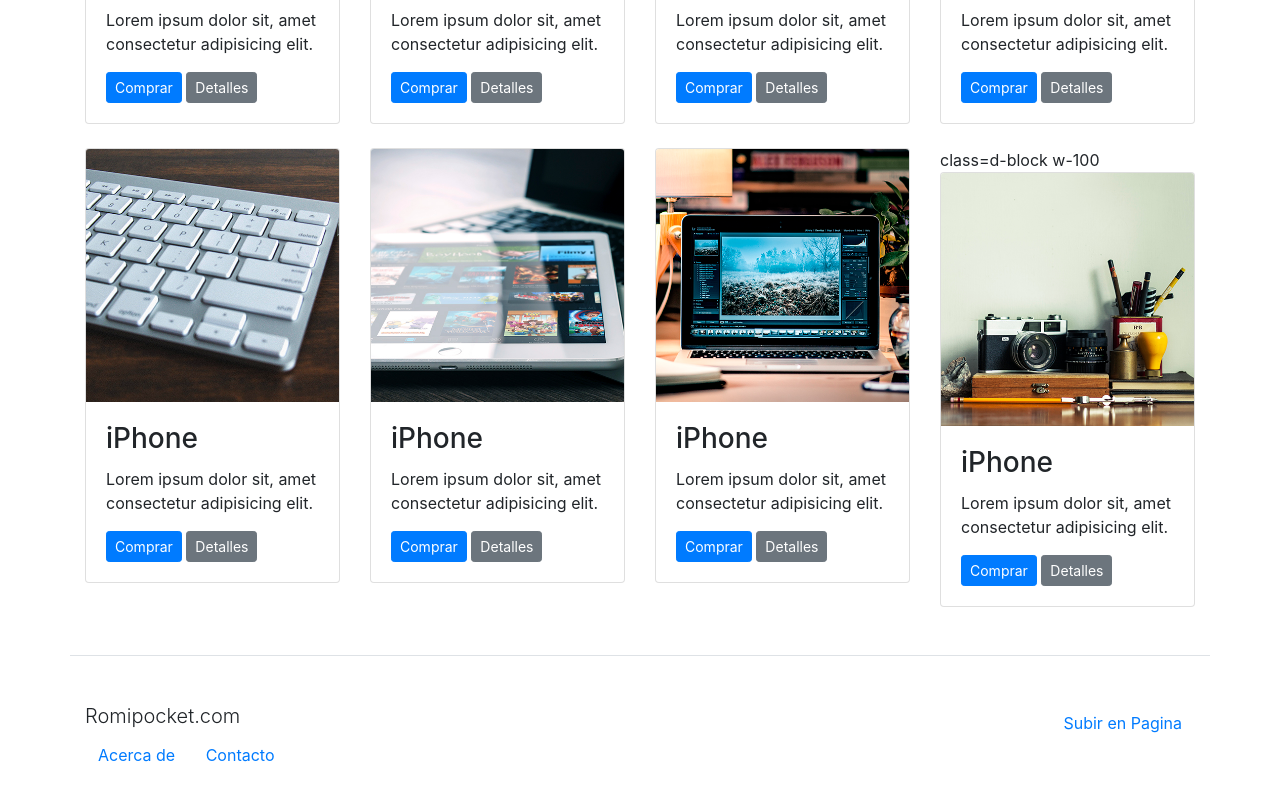
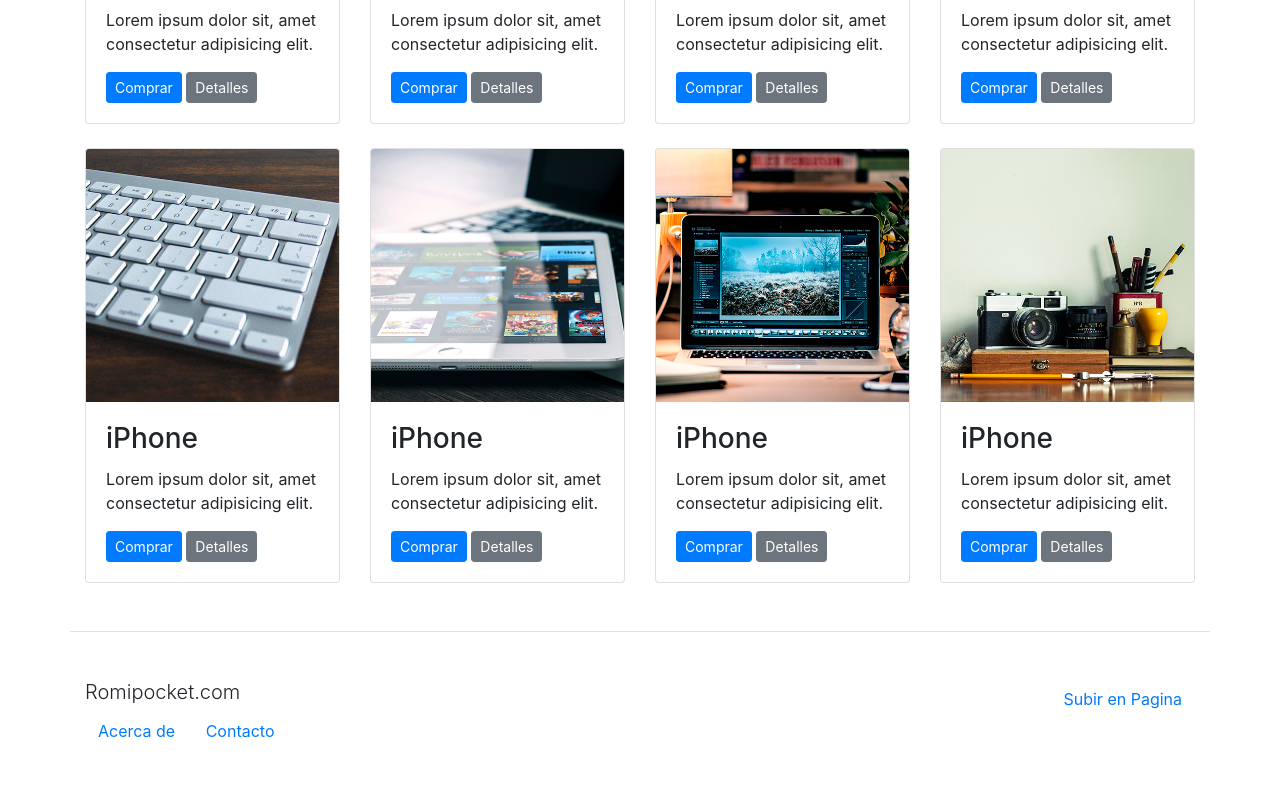
Before and after one commit to romipocket/galeria, a plain HTML site: page index.html in a window 1280 px wide. Shown: the part 867-1667 px from the top of the page. Drawn offline with Linux system fonts and the light colour scheme.

Commit message:
Elimination of line of code out of class

```diff
--- a/index.html
+++ b/index.html
@@ -175,7 +175,7 @@
                     </div>
                 </div>
             </div>
-            <div class="col-12 col-sm-6 col-lg-3 mb-4 ">class=d-block w-100
+            <div class="col-12 col-sm-6 col-lg-3 mb-4 ">
                 <div class="card">
                     <img class="card-img-top" src="img/8.jpg" alt="">
                     <div class="card-body">
```
